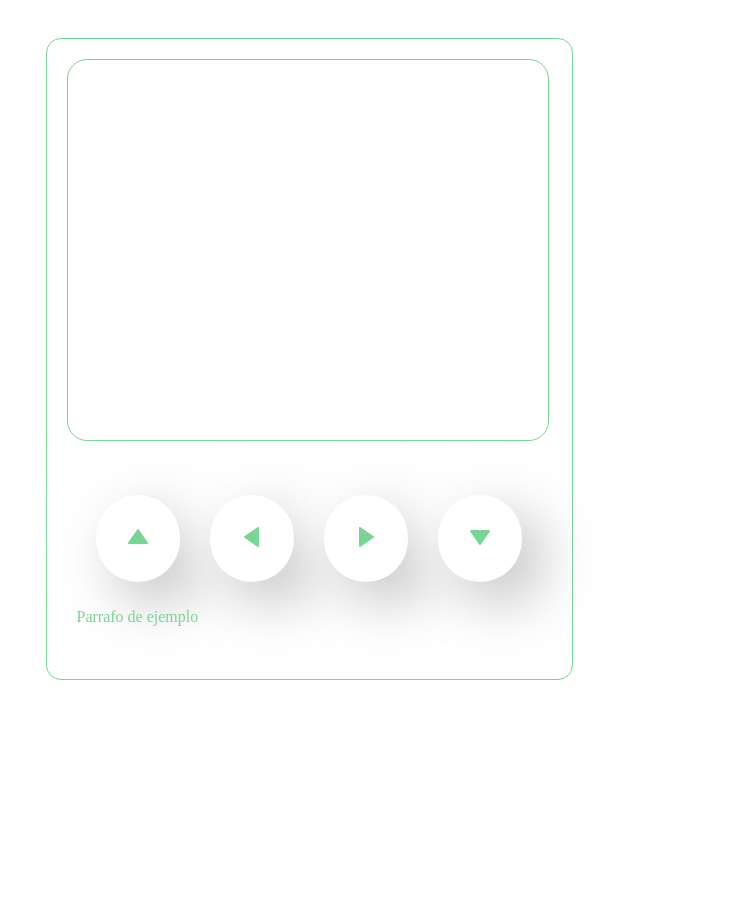
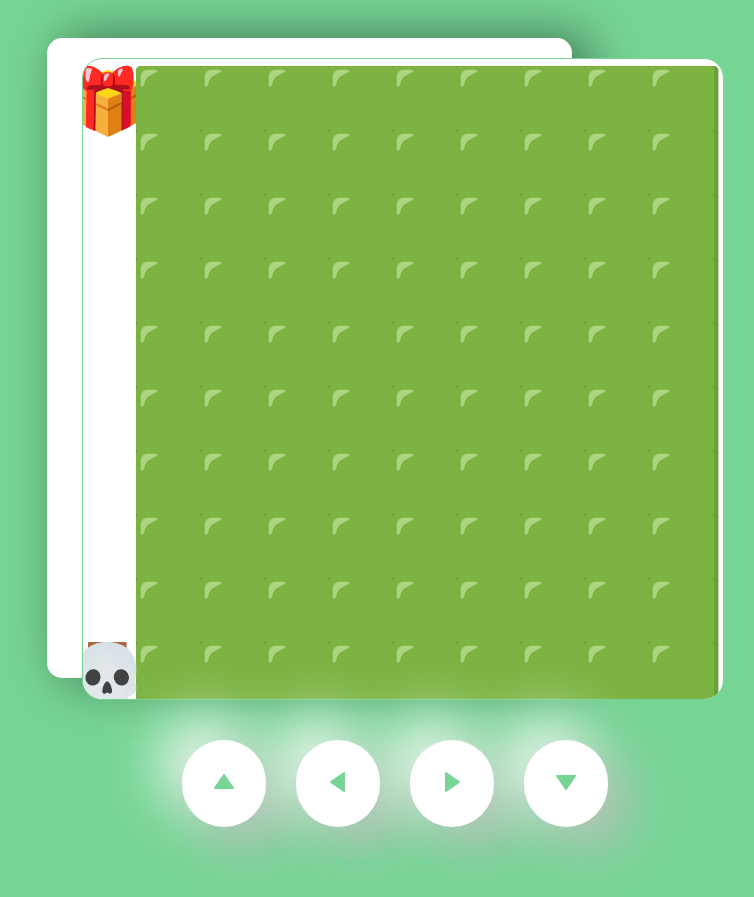
Before and after one commit to EnriqueIllexas/curso-videojuego, a plain HTML site: page index.html in a window 1280 px wide. Shown: the whole page, without its empty margins (331-1085 px from the left). Before the commit the page ends 800 px from the top, so only its background shows below. Drawn offline with Linux system fonts and the light colour scheme.

Commit message:
movimiento

```diff
--- a/game.css
+++ b/game.css
@@ -2,15 +2,30 @@
     --green: #76d594;
 }
 body{
+    background-color: var(--green);
+    display: grid;
+    place-items: center;
+}
+.inactive{
+    display: none;
+}
+.game-container{
+    box-shadow: 16px 1px 52px #3b6749;
+    background-color: white;
+    margin-top: 30px;
+    width: 485px;
+    height: 600px;
+    border-radius: 15px;
+    padding: 20px;
     display: grid;
     place-items: center;
 }
 .canva{
     border: 1px solid var(--green);
-    width: 480px;
-    height: 380px;
-    margin-bottom: 50px;
+        margin-bottom: 40px;
+    background-color: white;
     border-radius: 20px;
+    margin-left: 15px;
 }
 .btns{
     display: flex;
@@ -36,14 +51,7 @@ body{
     animation-delay: 1s;
 
 }
-.game-container{
-    margin-top: 30px;
-    width: 485px;
-    height: 600px;
-    border-radius: 15px;
-    padding: 20px;
-    border: 1.2px solid var(--green);
-}
+
 .messages{
     padding: 10px;
 }
--- a/game.js
+++ b/game.js
@@ -0,0 +1,238 @@
+/*
+const canvas = document.querySelector("#game");
+const game = canvas.getContext("2d");
+const btnUp = document.querySelector("#up");
+const btnLeft = document.querySelector("#left")
+const btnRight = document.querySelector("#right")
+const btnDown = document.querySelector("#down")
+
+let canvasSize;
+let elementsSize;
+
+const playerPosition = {
+    x: undefined,
+    y: undefined,
+}
+window.addEventListener("load",setCanvasSize);
+window.addEventListener("resize", setCanvasSize);
+
+
+function setCanvasSize(){
+    let canvasSize;
+    if(window.innerHeight > innerWidth){
+        canvasSize = window.innerWidth * 0.4;
+    }
+    else{
+        canvasSize = window.innerHeight * 0.59;
+    }
+
+
+    canvas.setAttribute("width", canvasSize)
+    canvas.setAttribute("height", canvasSize)
+
+    elementsSize = (canvasSize / 10) - 1;
+    startGame();
+}
+function startGame(){
+    //min 17
+
+    game.font = elementsSize + "px sans-serif";
+    game.textAlign = "end"
+
+
+    const map = maps[0];
+    //agarra el primer mapa, lo limpiamos(quitamos los espacios en blanco), el fin del elemento va a ser cuando hayga un salto de linea
+    const mapRows = map.trim().split("\n");
+    const mapRowCols = mapRows.map(row => row.trim().split(''));
+    console.log({map, mapRows, mapRowCols})
+
+    game.clearRect(0,0,canvasSize, canvasSize);
+
+    mapRowCols.forEach((row , rowI)=> {
+        row.forEach((col, colI) => {
+            const emoji =  emojis[col]
+            const posX = elementsSize * (colI + 1) + 15;
+            const posY = elementsSize * (rowI + 1);
+
+            if(col == "O"){
+                if (!playerPosition.x && !playerPosition.y) {
+                    playerPosition.x = posX;
+                    playerPosition.y = posY;
+                    console.log({playerPosition});
+                  }
+            }
+
+            game.fillText(emoji, posX, posY);
+            console.log({row, rowI, col, colI})
+        });
+      });
+
+      movePlayer();
+}
+
+function movePlayer(){
+    game.fillText(emojis["PLAYER"], playerPosition.x,playerPosition.y);
+}
+
+window.addEventListener("keydown", moveByKeys)
+btnUp.addEventListener("click", moverUp);
+btnLeft.addEventListener("click", moverLeft);
+btnRight.addEventListener("click", moverRight);
+btnDown.addEventListener("click", moverDown);
+
+function moveByKeys(event){
+    if(event.key == "ArrowUp")   moverUp();
+    else if(event.key == "w")   moverUp();
+    else if(event.key == "ArrowLeft")moverLeft();
+    else if(event.key == "a") moverLeft();
+    else if(event.key == "ArrowRight")  moverRight();
+    else if(event.key == "d") moverRight();
+    else if(event.key == "ArrowDown")  moverDown();
+    else if(event.key == "s") moverDown();
+
+
+
+}
+function moverUp(){
+    console.log("mover arriba")
+    playerPosition.y -= elementsSize;
+
+    startGame();
+}
+function moverLeft(){
+    console.log("mover izquierda")
+    playerPosition.x -= elementsSize;
+    startGame();
+}
+function moverRight(){
+    console.log("mover derecha")
+    playerPosition.x += elementsSize;
+    startGame();
+}
+function moverDown(){
+    console.log("mover abajo")
+    playerPosition.y += elementsSize;
+    startGame();
+}
+*/
+const canvas = document.querySelector('#game');
+const game = canvas.getContext('2d');
+const btnUp = document.querySelector('#up');
+const btnLeft = document.querySelector('#left');
+const btnRight = document.querySelector('#right');
+const btnDown = document.querySelector('#down');
+
+let canvasSize;
+let elementsSize;
+
+const playerPosition = {
+  x: undefined,
+  y: undefined,
+};
+
+window.addEventListener('load', setCanvasSize);
+window.addEventListener('resize', setCanvasSize);
+
+function setCanvasSize() {
+  if (window.innerHeight > window.innerWidth) {
+    canvasSize = window.innerWidth * 0.8;
+  } else {
+    canvasSize = window.innerHeight * 0.8;
+  }
+
+  canvas.setAttribute('width', canvasSize);
+  canvas.setAttribute('height', canvasSize);
+
+  elementsSize = canvasSize / 10;
+
+  startGame();
+}
+
+function startGame() {
+  console.log({ canvasSize, elementsSize });
+
+  game.font = elementsSize + 'px Verdana';
+  game.textAlign = 'end';
+
+  const map = maps[0];
+  const mapRows = map.trim().split('\n');
+  const mapRowCols = mapRows.map(row => row.trim().split(''));
+  console.log({map, mapRows, mapRowCols});
+
+  game.clearRect(0,0,canvasSize, canvasSize);
+  mapRowCols.forEach((row, rowI) => {
+    row.forEach((col, colI) => {
+      const emoji = emojis[col];
+      const posX = elementsSize * (colI + 1);
+      const posY = elementsSize * (rowI + 1);
+
+      if (col == 'O') {
+        if (!playerPosition.x && !playerPosition.y) {
+          playerPosition.x = posX;
+          playerPosition.y = posY;
+          console.log({playerPosition});
+        }
+      }
+
+      game.fillText(emoji, posX, posY);
+    });
+  });
+
+  movePlayer();
+}
+
+function movePlayer() {
+  game.fillText(emojis['PLAYER'], playerPosition.x, playerPosition.y);
+}
+
+window.addEventListener('keydown', moveByKeys);
+btnUp.addEventListener('click', moveUp);
+btnLeft.addEventListener('click', moveLeft);
+btnRight.addEventListener('click', moveRight);
+btnDown.addEventListener('click', moveDown);
+
+function moveByKeys(event) {
+  if (event.key == 'ArrowUp') moveUp();
+  else if (event.key == 'ArrowLeft') moveLeft();
+  else if (event.key == 'ArrowRight') moveRight();
+  else if (event.key == 'ArrowDown') moveDown();
+}
+function moveUp() {
+  console.log('Me quiero mover hacia arriba');
+  playerPosition.y -= elementsSize;
+  startGame();
+}
+function moveLeft() {
+  console.log('Me quiero mover hacia izquierda');
+  playerPosition.x -= elementsSize;
+  startGame();
+}
+function moveRight() {
+  console.log('Me quiero mover hacia derecha');
+  playerPosition.x += elementsSize;
+  startGame();
+}
+function moveDown() {
+  console.log('Me quiero mover hacia abajo');
+  playerPosition.y += elementsSize;
+  startGame();
+}
+
+//PA EL DICCIONARIO
+
+//fillRect = crea un rectangulo. Se tienen que inicializar con 4 valores los cuales son : eje x, eje y, largo y ancho
+//clearRect = elimina un elemento del canvas
+//fillStyle =
+//fillText = Crea un texto ("platzi", 5,5)
+/*split = ejem: "hola" lo que hace split es regrear valor a valor y saldria: "h", "0", etc, formando un arreglo bidimensional */
+//trim = nos ayuda a limpiar los espacios en blanco al inicio y al final
+
+/*game.fillText(emojis['X'], 100, 100) */
+    //    game.font = elementsSize + 'px Verdana';
+    //game.textAlign = "";
+
+   /* //game.fillRect(0,50,100,100);
+    game.font = '25px Verdana';
+    game.fillStyle = 'purple';
+    game.textAlign = 'left';
+    game.fillText("Platzi",25,25); */
--- a/index.html
+++ b/index.html
@@ -8,7 +8,9 @@
 </head>
 <body>
     <div class="game-container">
-        <canvas id="game" class="canva"></canvas>
+        <canvas id="game" class="canva">
+
+        </canvas>
 
         <div class="btns">
             <button id="up"><img class="icon" src="./arrow-up.svg" alt=""></button>
@@ -23,7 +25,7 @@
         </div>
     </div>
 
+    <script src="./maps.js"></script>
     <script src="./game.js"></script>
-    <script src="./maps.js"></script>
 </body>
 </html>
--- a/maps.js
+++ b/maps.js
@@ -0,0 +1,71 @@
+/*
+ * Reglas:
+ * El final de cada nivel debe ser el inicio del siguiente
+*/
+
+const emojis = {
+    '-': ' ',
+    'O': '🚪',
+    'X': "🟩",
+    'Z': "🔲",
+    "M": "🟨",
+    "C": "🏝️",
+    "J": "🚧",
+    "V": "🟦",
+    'I': '🎁',
+    'PLAYER': '💀',
+    'BOMB_COLLISION': '🔥',
+    'GAME_OVER': '👎',
+    'WIN': '🏆',
+    'HEART': '❤️',
+  };
+
+  const maps = [];
+  maps.push(`
+    IXXXXXXXXX
+    -XXXXXXXXX
+    -XXXXXXXXX
+    -XXXXXXXXX
+    -XXXXXXXXX
+    -XXXXXXXXX
+    -XXXXXXXXX
+    -XXXXXXXXX
+    -XXXXXXXXX
+    OXXXXXXXXX
+  `);
+  maps.push(`
+    O--XXXXXXX
+    X--XXXXXXX
+    XX----XXXX
+    X--XX-XXXX
+    X-XXX--XXX
+    X-XXXX-XXX
+    XX--XX--XX
+    XX--XXX-XX
+    XXXX---IXX
+    XXXXXXXXXX
+    `);
+  maps.push(`
+    I-----JXMV
+    CXXXX-XMMV
+    CX----XXMV
+    CX-XXXXMMV
+    CX-----MMV
+    CX-XXX-XMV
+    CX-----XMV
+    CXXJX-XXMV
+    CX-----OMV
+    CZZZZZZZZV
+  `);
+  maps.push(`
+    ZZZZI-ZZZZ
+    ZXXXX---XZ
+    ZX----X--Z
+    ZX-XXXXX-Z
+    ZX-------Z
+    ZX-XXX-XXZ
+    ZX-----X-Z
+    ZXXJX-XX-Z
+    ZX------OZ
+    ZZZZZZZZZZ
+  `);
```
Also changed, not shown: bloque-ladrillo.png (added).
